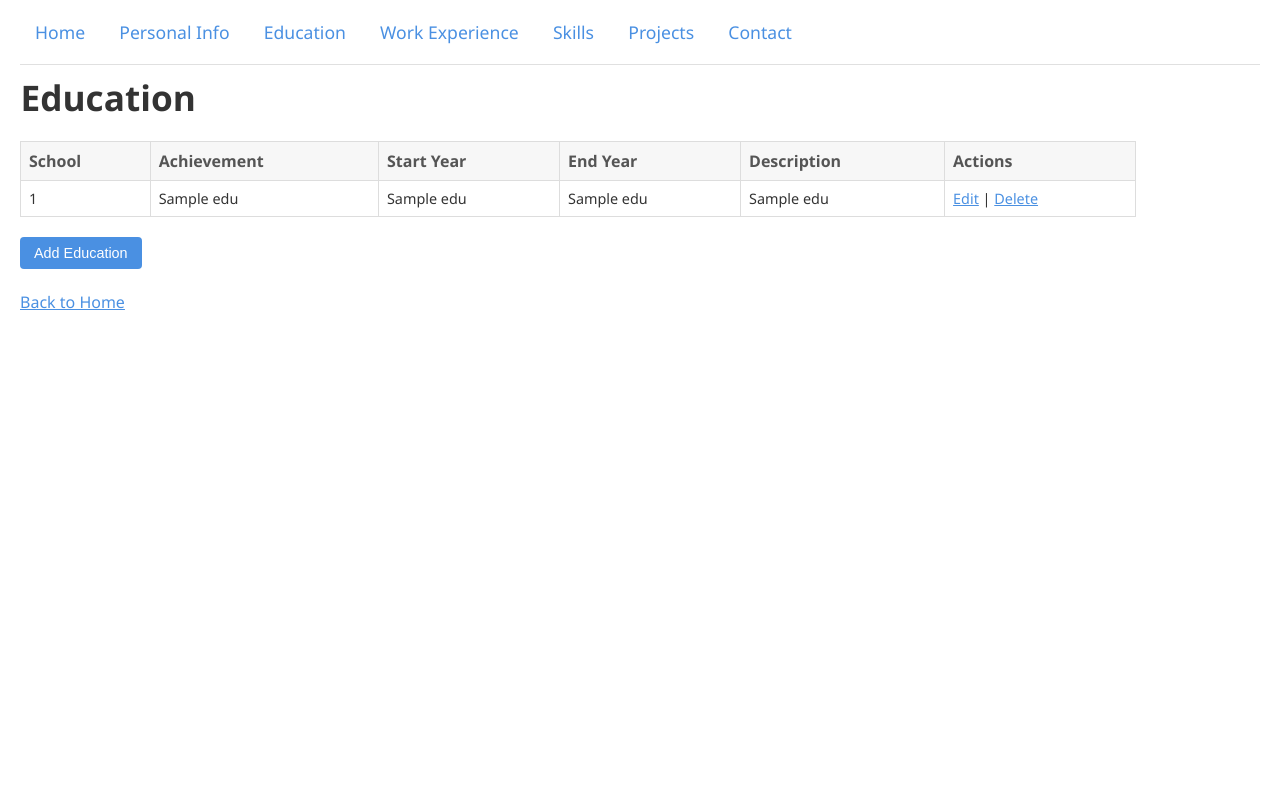
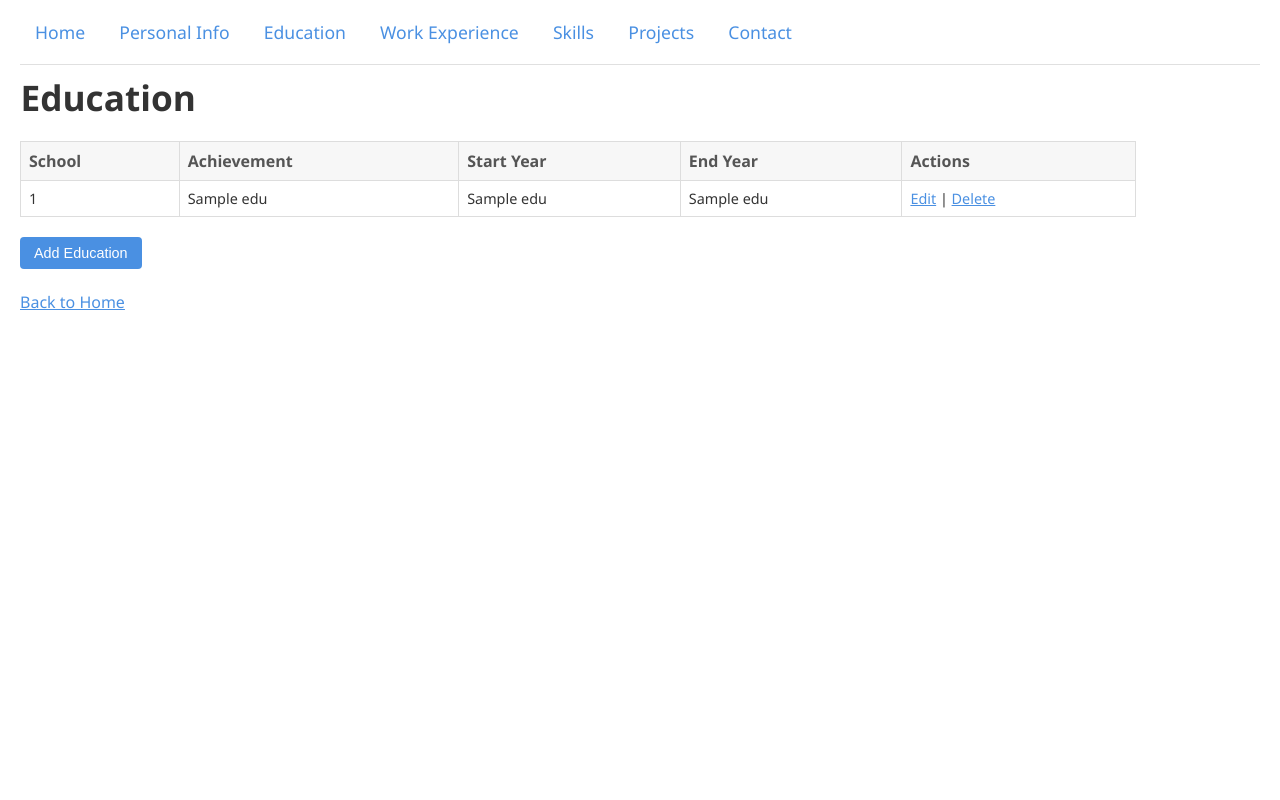
Before and after one commit to TebogoMpe/CV-Website, a Flask app: template templates/education.html in a window 1280 px wide. Run offline with Flask 3, Linux system fonts and the light colour scheme; the template is opened without the code that fills it: most values are stand-ins (such as "Sample title", 1, 10 or a date in 2020).

Commit message:
Update education.html

```diff
--- a/templates/education.html
+++ b/templates/education.html
@@ -26,7 +26,6 @@
             <th>Achievement</th>
             <th>Start Year</th>
             <th>End Year</th>
-            <th>Description</th>
             <th>Actions</th>
         </tr>
         {% for edu in education %}
@@ -35,10 +34,9 @@
             <td>{{ edu[1] }}</td>  <!-- achievement -->
             <td>{{ edu[2] }}</td>  <!-- start_year -->
             <td>{{ edu[3] }}</td>  <!-- end_yaer -->
-            <td>{{ edu[4] }}</td>  <!-- description -->
             <td>
-                <a href="{{ url_for('edit_education', id=edu[5]) }}">Edit</a> |
-                <a href="{{ url_for('delete_education', id=edu[5]) }}" onclick="return confirm('Are you sure you want to delete this record?')">Delete</a>
+                <a href="{{ url_for('edit_education', id=edu[4]) }}">Edit</a> |
+                <a href="{{ url_for('delete_education', id=edu[4]) }}" onclick="return confirm('Are you sure you want to delete this record?')">Delete</a>
             </td>
         </tr>
         {% endfor %}
```
